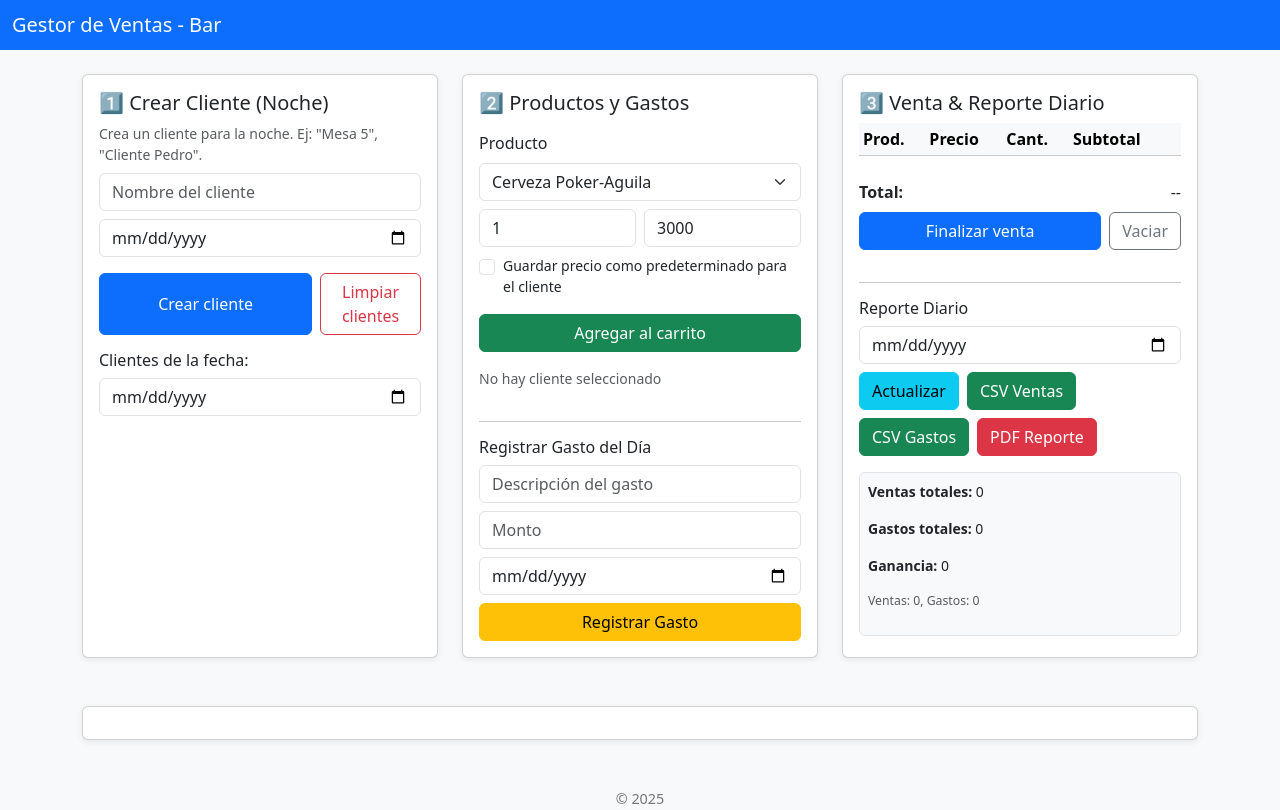
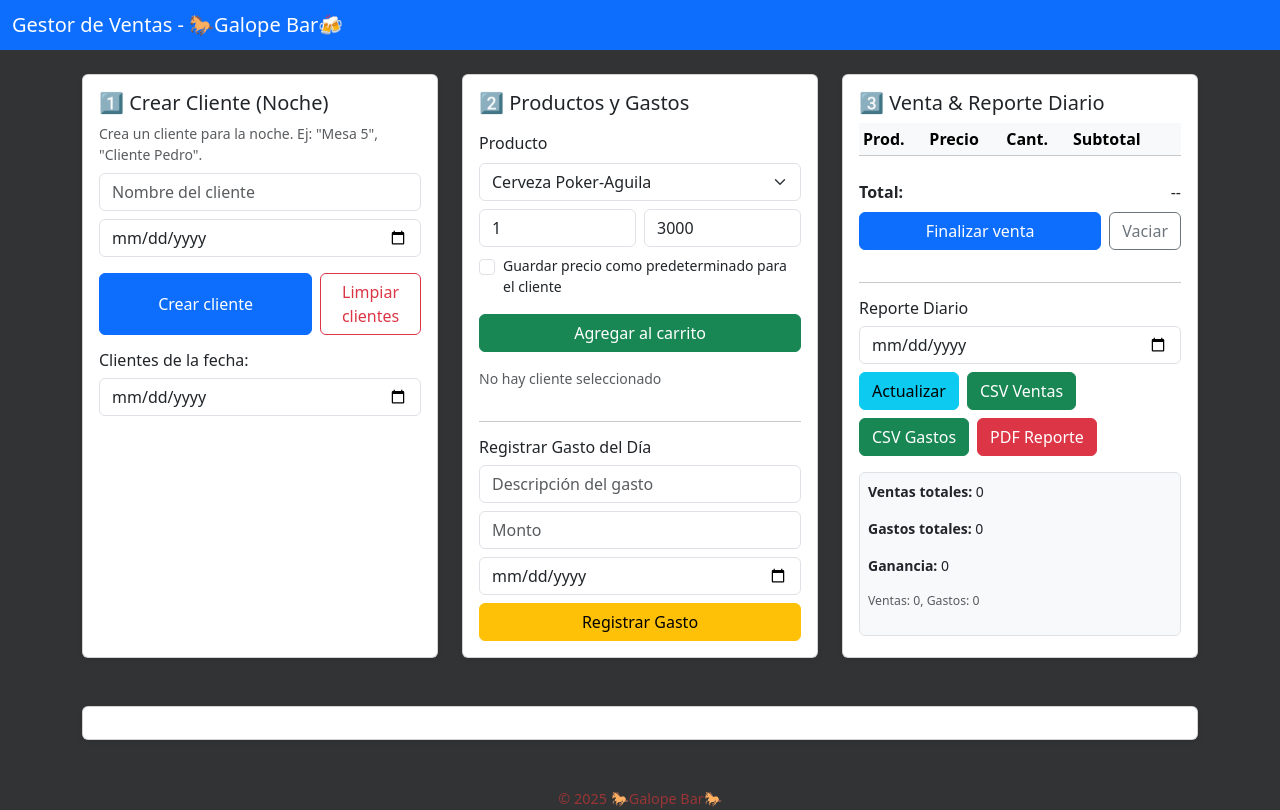
Before and after one commit to fabiow1010/BAR, a plain HTML site: page index.html in a window 1280 px wide. Drawn offline with nearby package versions, Linux system fonts and the light colour scheme.

Commit message:
Update title and footer for Galope Bar branding; adjust background color

```diff
--- a/index.html
+++ b/index.html
@@ -3,7 +3,7 @@
 <head>
 <meta charset="utf-8">
 <meta name="viewport" content="width=device-width, initial-scale=1">
-<title>Gestor de Ventas - Bar (Bootstrap + PDF)</title>
+<title>🐎Galope Bar🍻</title>
 
 <!-- Bootstrap 5 -->
 <link href="https://cdn.jsdelivr.net/npm/bootstrap@5.3.2/dist/css/bootstrap.min.css" rel="stylesheet">
@@ -12,16 +12,16 @@
 <script src="https://cdnjs.cloudflare.com/ajax/libs/jspdf/2.5.1/jspdf.umd.min.js"></script>
 
 <style>
-body { background-color: #f7f9fb; }
+body { background-color: #313335; }
 .card { box-shadow: 0 2px 6px rgba(0,0,0,0.08); }
-footer { text-align:center; margin-top:20px; color:#777; font-size:0.9em; }
+footer { text-align:center; margin-top:20px; color:#9b3535; font-size:0.9em; }
 </style>
 </head>
 <body>
 
 <nav class="navbar navbar-dark bg-primary mb-4">
   <div class="container-fluid">
-    <span class="navbar-brand mb-0 h1">Gestor de Ventas - Bar</span>
+    <span class="navbar-brand mb-0 h1 text-align:center">Gestor de Ventas - 🐎Galope Bar🍻</span>
   </div>
 </nav>
 
@@ -126,6 +126,6 @@ footer { text-align:center; margin-top:20px; color:#777; font-size:0.9em; }
   <script src="script.js"></script>
 </div>
 
-<footer>© 2025 </footer>
+<footer>© 2025 🐎Galope Bar🐎</footer>
 </body>
 </html>
```
